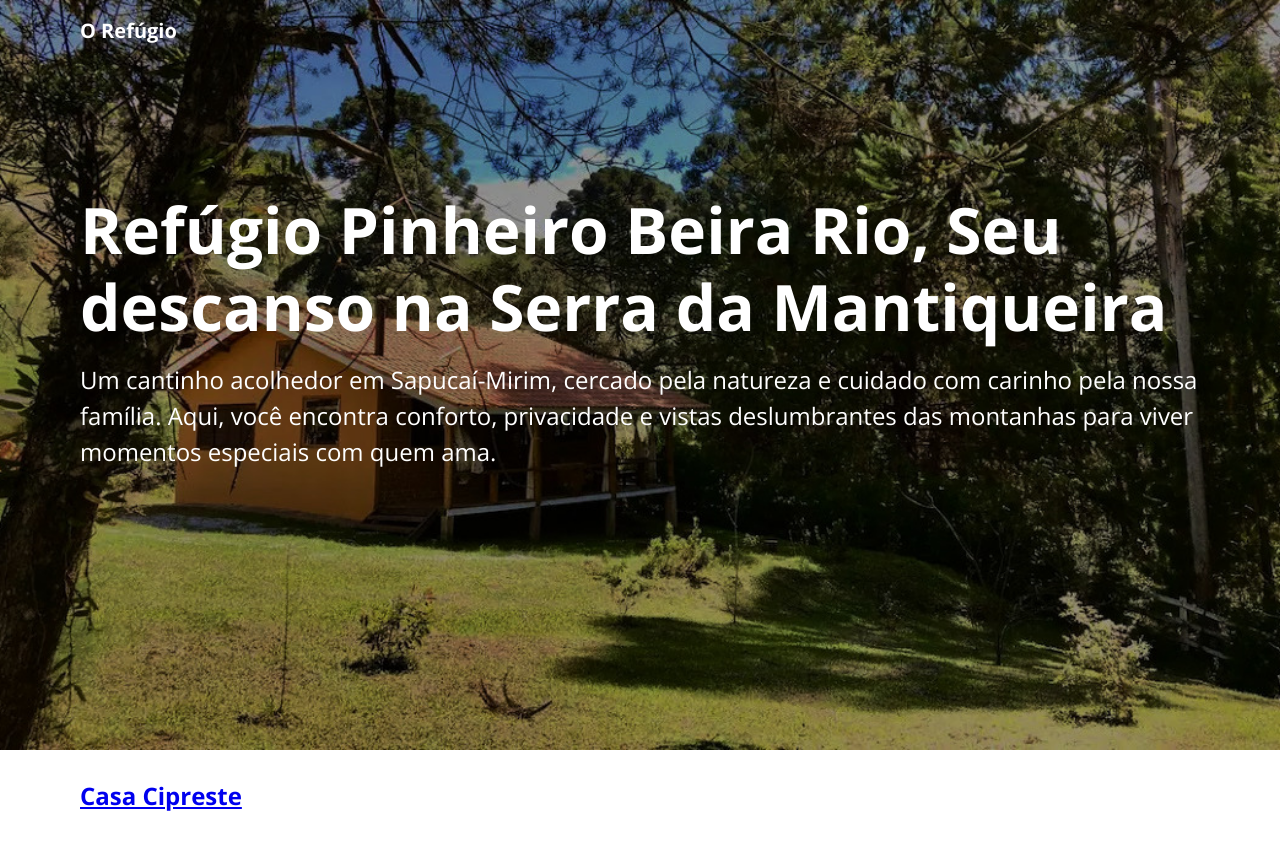
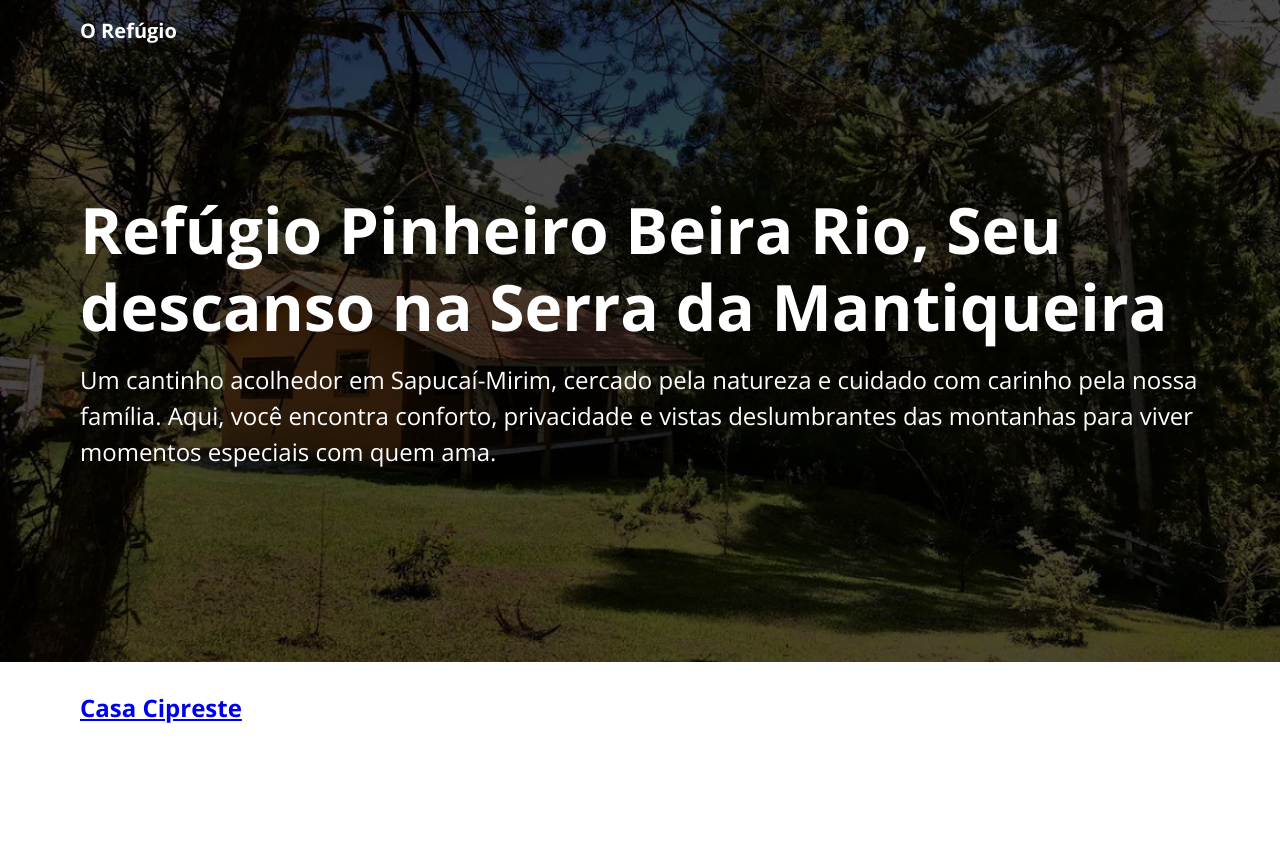
Before and after one commit to refugiopinheirobeirario/refugiopinheirobeirario.github.io, a Jekyll site: the page built from index.html, in a window 1280 px wide. Shown: the top 850 px of the page. Built offline with Jekyll 4.4.1, drawn with Linux system fonts in a browser that asks for light colours.

Commit message:
Update hero component

```diff
--- a/_layouts/default.html
+++ b/_layouts/default.html
@@ -12,7 +12,7 @@
     <link rel="stylesheet" href="{{ "/assets/css/main.css" | relative_url }}">
   </head>
   <body class="page">
-    <header class="hero" style="background-image: url(/assets/images/hero.jpg);">
+    <header class="hero page__hero" style="background-image: url({{ page.hero | relative_url }});">
       {% include navbar.html %}
 
       <div class="container hero__inner">
--- a/_sass/hero.scss
+++ b/_sass/hero.scss
@@ -3,6 +3,8 @@
   background-position: center;
   background-size: cover;
   background-repeat: no-repeat;
+  background-color: rgba(0, 0, 0, 0.5);
+  background-blend-mode: darken;
   color: var(--color-light);
   padding-top: 4rem;
   padding-bottom: 4rem;
--- a/_sass/page.scss
+++ b/_sass/page.scss
@@ -1,5 +1,7 @@
 .page {
   min-height: 100vh;
-  display: grid;
-  gap: 2rem;
 }
+
+.page__hero {
+  margin-bottom: 2rem;
+}
--- a/index.html
+++ b/index.html
@@ -2,6 +2,7 @@
 layout: default
 title: "Refúgio Pinheiro Beira Rio, Seu descanso na Serra da Mantiqueira"
 lead: "Um cantinho acolhedor em Sapucaí-Mirim, cercado pela natureza e cuidado com carinho pela nossa família. Aqui, você encontra conforto, privacidade e vistas deslumbrantes das montanhas para viver momentos especiais com quem ama."
+hero: /assets/images/hero.jpg
 ---
 <section>
   <div class="container">
```
Also changed, not shown: _casas/casa-cipreste.md (+1 -0 lines).
